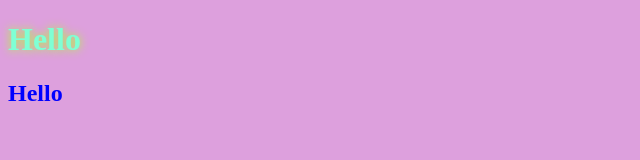
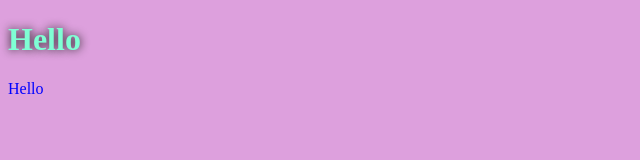
Before and after one commit to oleghca/Rain, a plain HTML site: page index.html in a window 1280 px wide. Shown: the whole page, without its empty margins (0-640 px from the left). Drawn offline with Linux system fonts and the light colour scheme.

Commit message:
update h2-component

```diff
--- a/assets/css/style.css
+++ b/assets/css/style.css
@@ -2,9 +2,9 @@
 
 h1{
     color: aquamarine;
-    text-shadow: 0px 0px 10px greenyellow;
+    text-shadow: 0px 0px 10px rgb(23, 25, 21);
 }
-h2{
+div{
     color: blue;
 }
 body{
--- a/index.html
+++ b/index.html
@@ -9,7 +9,7 @@
 </head>
 <body>
     <h1>Hello</h1>
-    <h2>Hello</h2>
+    <div>Hello</div>
 
 </body>
 </html>
```
